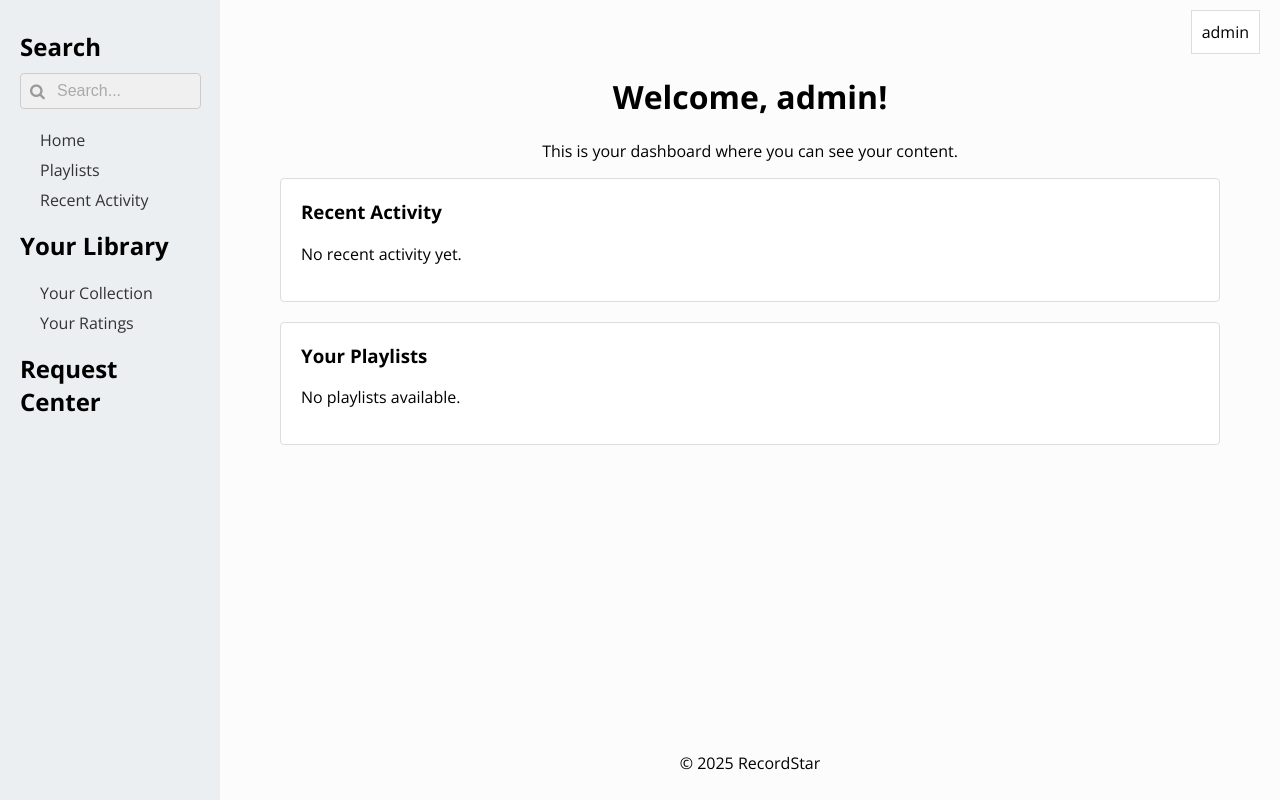
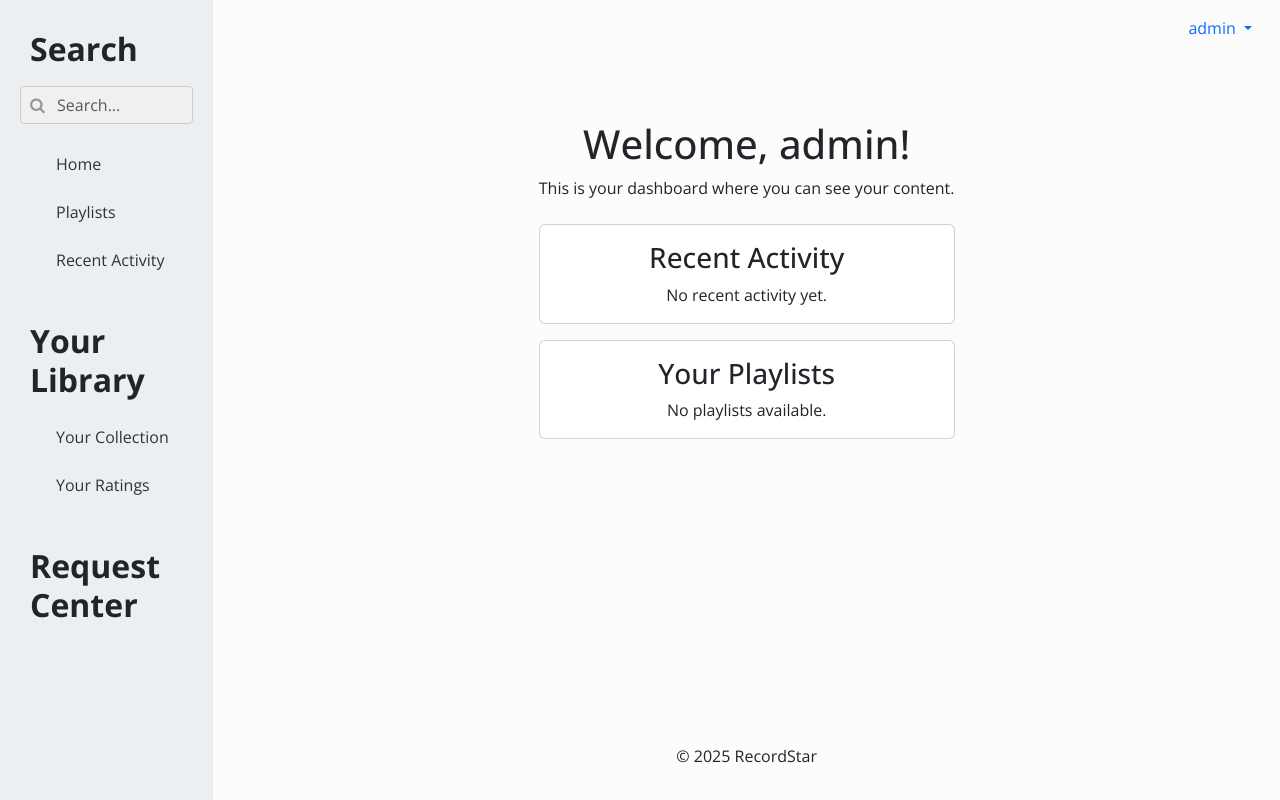
Before and after one commit to nnnguyenj/recordstar, a Django app: page /dashboard/ in a window 1280 px wide. Run offline with Django 3.2, Linux system fonts and the light colour scheme; a user stored in the database is signed in; some libraries are stand-ins or nearby versions.

Commit message:
added some boostrap gonna fix the orientation of everything

```diff
--- a/backend/settings.py
+++ b/backend/settings.py
@@ -48,6 +48,7 @@ INSTALLED_APPS = [
     'django.contrib.sessions',
     'django.contrib.messages',
     'django.contrib.staticfiles',
+    'bootstrap5',
 ]
 
 SOCIALACCOUNT_PROVIDERS = {
--- a/requirements.txt
+++ b/requirements.txt
@@ -17,3 +17,5 @@ requests
 PyJWT
 
 cryptography
+
+django-bootstrap-v5
--- a/users/templates/base.html
+++ b/users/templates/base.html
@@ -1,83 +1,55 @@
+{% load bootstrap5 static %}
 <!DOCTYPE html>
 <html lang="en">
 <head>
   <meta charset="UTF-8" />
   <meta name="viewport" content="width=device-width, initial-scale=1.0"/>
   <title>{% block title %}RecordStar{% endblock %}</title>
+
+  <!-- Google Fonts -->
   <link rel="preconnect" href="https://fonts.googleapis.com">
   <link rel="preconnect" href="https://fonts.gstatic.com" crossorigin>
   <link href="https://fonts.googleapis.com/css2?family=Open+Sans:ital,wght@0,300..800;1,300..800&display=swap" rel="stylesheet">
 
+  <!-- Font Awesome -->
   <link rel="stylesheet" href="https://cdnjs.cloudflare.com/ajax/libs/font-awesome/4.7.0/css/font-awesome.min.css">
 
+  <!-- Bootstrap CSS using django-bootstrap5 -->
+  {% bootstrap_css %}
+
   <style>
-
-    /* Make html/body take up the full height */
-    html, body {
-      margin: 0;
-      padding: 0;
-      height: 100%;
-      font-family: "Open Sans", sans-serif;
+    body {
+      font-family: 'Open Sans', sans-serif;
     }
-
-    /* Main wrapper: a horizontal Flex container
-       - sidebar on the left
-       - main area (with user info + content + footer) on the right */
-    .wrapper {
-      display: flex;
-      min-height: 100vh; /* fill the entire viewport height */
+    /* Sidebar styling */
+    .sidebar {
+      background-color: #ebeff1;
+      min-height: 100vh;
+      padding: 20px;
     }
-
-
-
-    /* Sidebar: fixed width, full height, light gray background */
-    .sidebar {
-      width: 220px;
-      background-color: #ebeff1;
-      padding: 20px;
-      box-sizing: border-box;
-    }
-    /* "Box" headers in the sidebar */
     .sidebar h2 {
       padding: 10px;
-      margin: 0 0 10px;
       font-weight: bold;
-      text-align: left;
-      margin-left: -10px; /* adjust as needed */
     }
     .sidebar ul {
       list-style: none;
-      margin: 0;
-      padding: 0;
-      margin-left: 20px; /* adjust as needed */
+      padding-left: 20px;
     }
-
-    /* Each link item is left-aligned */
     .sidebar li {
       margin-bottom: 8px;
-      text-align: left;  /* ensure left alignment */
     }
-
-    /* Links themselves */
     .sidebar li a {
       text-decoration: none;
       color: #333;
-      font-size: 1em;
-      font-weight: normal;
     }
-    /* Hover effect (optional) */
     .sidebar li a:hover {
-      color: #d00;  /* or any highlight color */
+      color: #d00;
     }
-
-    /* search bar */
+    /* Search bar custom styles */
     .search-container {
       position: relative;
       margin-bottom: 20px;
-        margin-top: -10px;
-
     }
-      /* The icon inside the input */
     .search-container .fa-search {
       position: absolute;
       left: 10px;
@@ -86,185 +58,72 @@
       color: #999;
       font-size: 16px;
     }
-      /* The text field itself */
     .search-container input[type="text"] {
-        width: 75%;
-        padding: 8px 8px 8px 36px; /* left padding to accommodate icon */
-        font-size: 16px;
+      padding-left: 36px;
+      background-color: #f0f0f0;
       border: 1px solid #ccc;
       border-radius: 4px;
-        background-color: #f0f0f0; /* or #ebeff1 if you want it slightly lighter */
-        outline: none;
     }
-      .search-container input::placeholder {
-        color: #aaa;
-      }
-
-    /* Main area: grows to fill the remaining width,
-       uses a column layout so we can place user info at top, content in the middle, footer at bottom */
-    .main {
-      flex: 1;                 /* fill remaining horizontal space */
-      display: flex;
-      flex-direction: column;  /* stack user info + content + footer vertically */
-      position: relative;      /* allows absolutely positioning user info if desired */
-      background-color: #fcfcfc; /* CHANGE THIS to the color you want */
-
-    }
-
-    /* Top-right user info box container */
-    .user-info {
-      display: flex;
-      justify-content: flex-end; /* place user dropdown on the right */
-      padding: 10px 20px;
-    }
-    /* The box around "User Information" */
-    .user-dropdown {
-        display: inline-block;
-        text-align: center;
-        border: 1px solid #ddd;
-        padding: 10px;
-        cursor: pointer;
-        position: relative;
-        box-sizing: border-box;
-        background-color: #fff; /* ensures the dropdown button is white */
-    }
-
-
-
-    /* Dropdown content (hidden by default) */
-
-    .dropdown-content {
-      display: none;
-      position: absolute;
-      right: 0;
-      top: 100%;
-      background-color: #fff;
-      min-width: 200px;
-      box-shadow: 0px 8px 16px rgba(0,0,0,0.2);
-      z-index: 1;
-      text-align: left;
-    }
-    .dropdown-content a {
-      color: #333;
-      padding: 12px 16px;
-      text-decoration: none;
-      display: block;
-    }
-    .dropdown-content a:hover {
-      background-color: #f1f1f1;
-    }
-    /* Show dropdown on hover */
-    .user-dropdown:hover .dropdown-content {
-      display: block;
-    }
-
-
-
-    /* The main content area (where child templates will inject their content) */
-    .content {
-      flex: 1;                 /* fill remaining vertical space */
-      text-align: center;
-      padding: 20px;
-      box-sizing: border-box;
-    }
-
-    /* Footer at the bottom of the main area */
-    footer {
-      text-align: center;
-      padding: 10px;
-    }
-
-    .dashboard-wrapper {
-      /* Move this entire section upward */
-      margin-top: -70px; /* adjust as needed, e.g. -50px if you want more overlap */
-
-      /* Background color for just this section */
-      background-color: #fcfcfc; /* change to whatever color you like */
-
-      /* Add some padding so text doesn't sit against the edges */
-      padding: 40px;
-      box-sizing: border-box;
-
-      /* Optional: a subtle box-shadow or border to emphasize the section */
-      /* box-shadow: 0 0 10px rgba(0, 0, 0, 0.1); */
-      /* border: 1px solid #ddd; */
-    }
-
-    /* Stack sections vertically with a gap */
-    .dashboard-sections {
-      display: flex;
-      flex-direction: column; /* vertical stack */
-      gap: 20px;              /* spacing between sections */
-      text-align: left;
-
-    }
-
-    /* Each section gets its own styling */
-    .dashboard-section {
-      background-color: #fff; /* or whatever color you like */
-      padding: 20px;
-      border: 1px solid #ddd; /* subtle border to separate sections */
-      border-radius: 4px;     /* optional rounded corners */
-      text-align: left
-    }
-    .dashboard-section h3 {
-        margin-top: 0;
-    }
-
   </style>
+  {% block extra_css %}{% endblock %}
 </head>
 <body>
-  <div class="wrapper">
-    <!-- Left sidebar fills the entire height -->
-    <aside class="sidebar">
+  <div class="container-fluid">
+    <div class="row">
+      <!-- Sidebar -->
+      <nav class="col-md-3 col-lg-2 sidebar">
         <h2>Search</h2>
         <div class="search-container">
           <form action="/search" method="GET">
-          <!-- The search icon (positioned inside input) -->
             <i class="fa fa-search"></i>
-          <!-- The text input -->
-          <input type="text" placeholder="Search..." name="search">
+            <input type="text" name="search" placeholder="Search..." class="form-control">
           </form>
         </div>
-      <ul>
-        <li><a href="{% url 'dashboard' %}">Home</a></li>
-        <li><a href="#">Playlists</a></li>
-        <li><a href="#">Recent Activity</a></li>
+        <ul class="nav flex-column">
+          <li class="nav-item"><a class="nav-link" href="{% url 'dashboard' %}">Home</a></li>
+          <li class="nav-item"><a class="nav-link" href="#">Playlists</a></li>
+          <li class="nav-item"><a class="nav-link" href="#">Recent Activity</a></li>
         </ul>
+        <h2 class="mt-4">Your Library</h2>
+        <ul class="nav flex-column">
+          <li class="nav-item"><a class="nav-link" href="#">Your Collection</a></li>
+          <li class="nav-item"><a class="nav-link" href="#">Your Ratings</a></li>
+        </ul>
+        <h2 class="mt-4">Request Center</h2>
+        <!-- Additional items if needed -->
+      </nav>
 
-      <h2>Your Library</h2>
-      <ul>
-        <li><a href="#">Your Collection</a></li>
-        <li><a href="#">Your Ratings</a></li>
+      <!-- Main Content -->
+      <main class="col-md-9 col-lg-10 d-flex flex-column" style="background-color: #fcfcfc;">
+        <!-- Top-right user info -->
+        <div class="d-flex justify-content-end p-3">
+          <div class="dropdown">
+            <a class="dropdown-toggle text-decoration-none" href="#" role="button" id="userDropdown" data-bs-toggle="dropdown" aria-expanded="false">
+              {{ user.username }}
+            </a>
+            <ul class="dropdown-menu dropdown-menu-end" aria-labelledby="userDropdown">
+              <li><a class="dropdown-item" href="#">Profile</a></li>
+              <li><a class="dropdown-item" href="#">Settings</a></li>
+              <li><a class="dropdown-item" href="{% url 'logout' %}">Logout</a></li>
             </ul>
-
-      <h2>Request Center</h2>
-      <!-- Additional items here if needed -->
-    </aside>
-
-    <!-- Main area (right side) -->
-    <div class="main">
-      <!-- Top-right user info box -->
-      <div class="user-info">
-        <div class="user-dropdown">
-          <span> {{ user.username }}</span>
-          <div class="dropdown-content">
-            <a href="#">Profile</a>
-            <a href="#">Settings</a>
-            <a href="{% url 'logout' %}">Logout</a>
-          </div>
           </div>
         </div>
 
-      <!-- Central content area where child templates (e.g., dashboard.html) will inject content -->
-      <div class="content">
+        <!-- Central content area -->
+        <div class="flex-fill p-3">
           {% block content %}{% endblock %}
         </div>
 
-      <footer>
+        <!-- Footer -->
+        <footer class="text-center p-3">
           <p>&copy; 2025 RecordStar</p>
         </footer>
+      </main>
     </div>
   </div>
+
+  <!-- Bootstrap JS using django-bootstrap5 -->
+  {% bootstrap_javascript %}
+  {% block extra_js %}{% endblock %}
 </body>
 </html>
--- a/users/templates/dashboard.html
+++ b/users/templates/dashboard.html
@@ -1,28 +1,32 @@
 {% extends "base.html" %}
+{% load bootstrap5 %}
 
 {% block title %}Dashboard{% endblock %}
 
 {% block content %}
-<div class="dashboard-wrapper">
-
+<div class="d-flex align-items-start justify-content-center pt-5" style="min-height: 80vh;">
+  <div class="text-center">
     <h1>Welcome, {{ user.username }}!</h1>
     <p>This is your dashboard where you can see your content.</p>
 
-    <!-- Container to hold multiple sections in a vertical stack -->
-    <div class="dashboard-sections">
+    <!-- Vertical stack for the containers -->
+    <div class="mt-4">
+      <!-- Recent Activity Card -->
+      <div class="card mb-3">
+        <div class="card-body">
+          <h3 class="card-title">Recent Activity</h3>
+          <p class="card-text">No recent activity yet.</p>
+        </div>
+      </div>
 
-        <!-- Recent Activity Section -->
-        <section class="dashboard-section">
-            <h3>Recent Activity</h3>
-            <p>No recent activity yet.</p>
-        </section>
-
-        <!-- Your Playlists Section -->
-        <section class="dashboard-section">
-            <h3>Your Playlists</h3>
-            <p>No playlists available.</p>
-        </section>
-
+      <!-- Your Playlists Card -->
+      <div class="card mb-3">
+        <div class="card-body">
+          <h3 class="card-title">Your Playlists</h3>
+          <p class="card-text">No playlists available.</p>
+        </div>
+      </div>
     </div>
+  </div>
 </div>
 {% endblock %}
```
Lines whose indentation alone changed are shown as unchanged.
